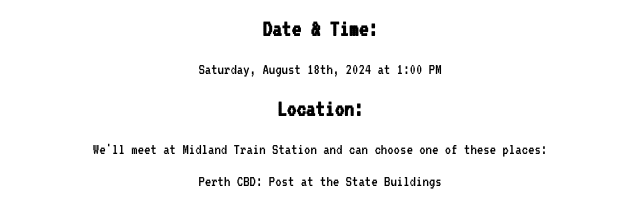
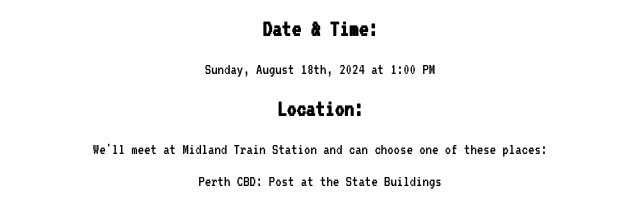
Before and after one commit to Hamishdel/Oneyear, a plain HTML site: page index.html in a window 1280 px wide. Shown: the part 262-464 px from the top of the page, 320-960 px from the left. Drawn offline with Linux system fonts and the light colour scheme.

Commit message:
Update index.html

```diff
--- a/index.html
+++ b/index.html
@@ -27,7 +27,7 @@
 
         <div class="date-details">
             <h2>Date & Time:</h2>
-            <p>Saturday, August 18th, 2024 at 1:00 PM</p>
+            <p>Sunday, August 18th, 2024 at 1:00 PM</p>
             <h2>Location:</h2>
             <p>We'll meet at Midland Train Station and can choose one of these places:</p>
             <p>Perth CBD: Post at the State Buildings</p>
```
